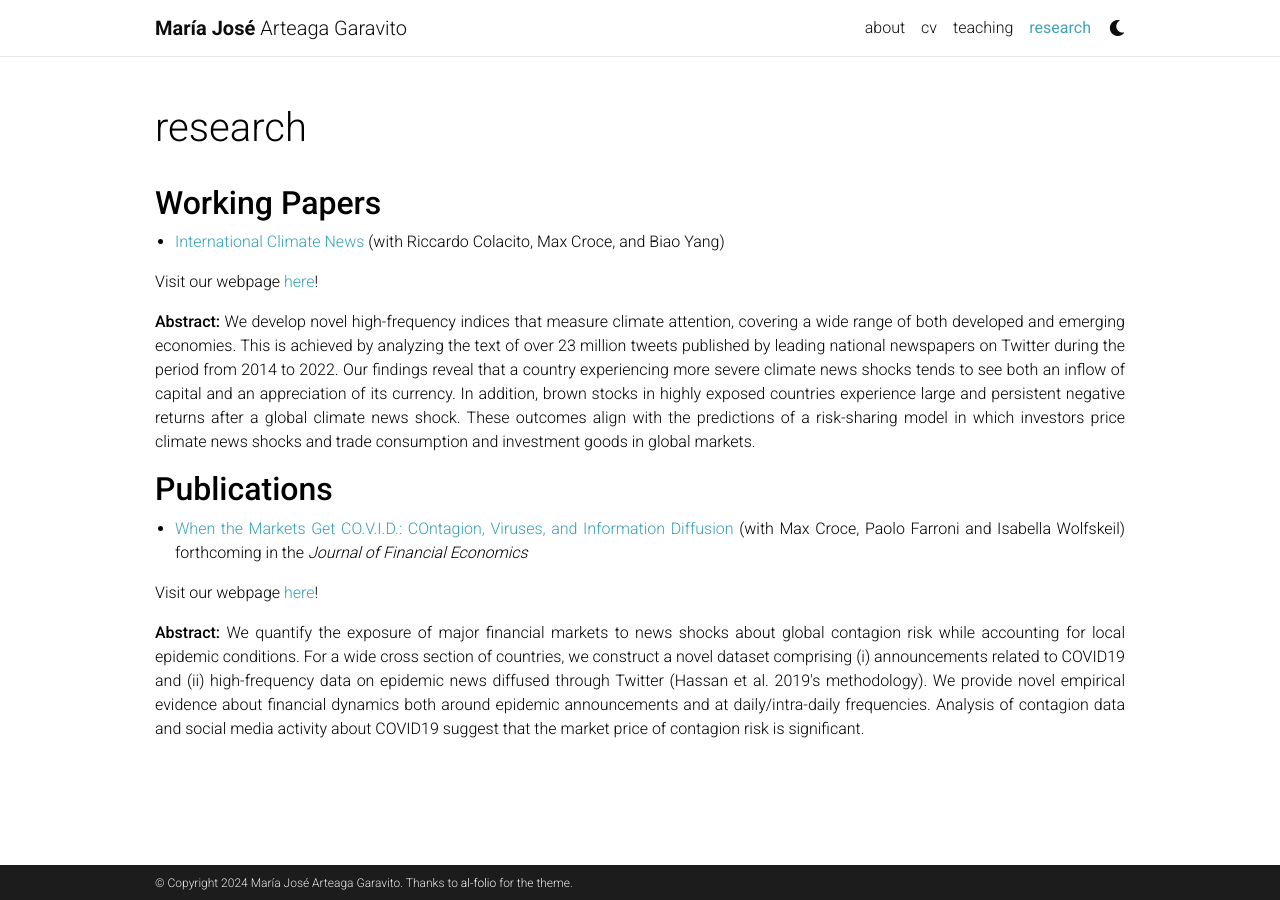
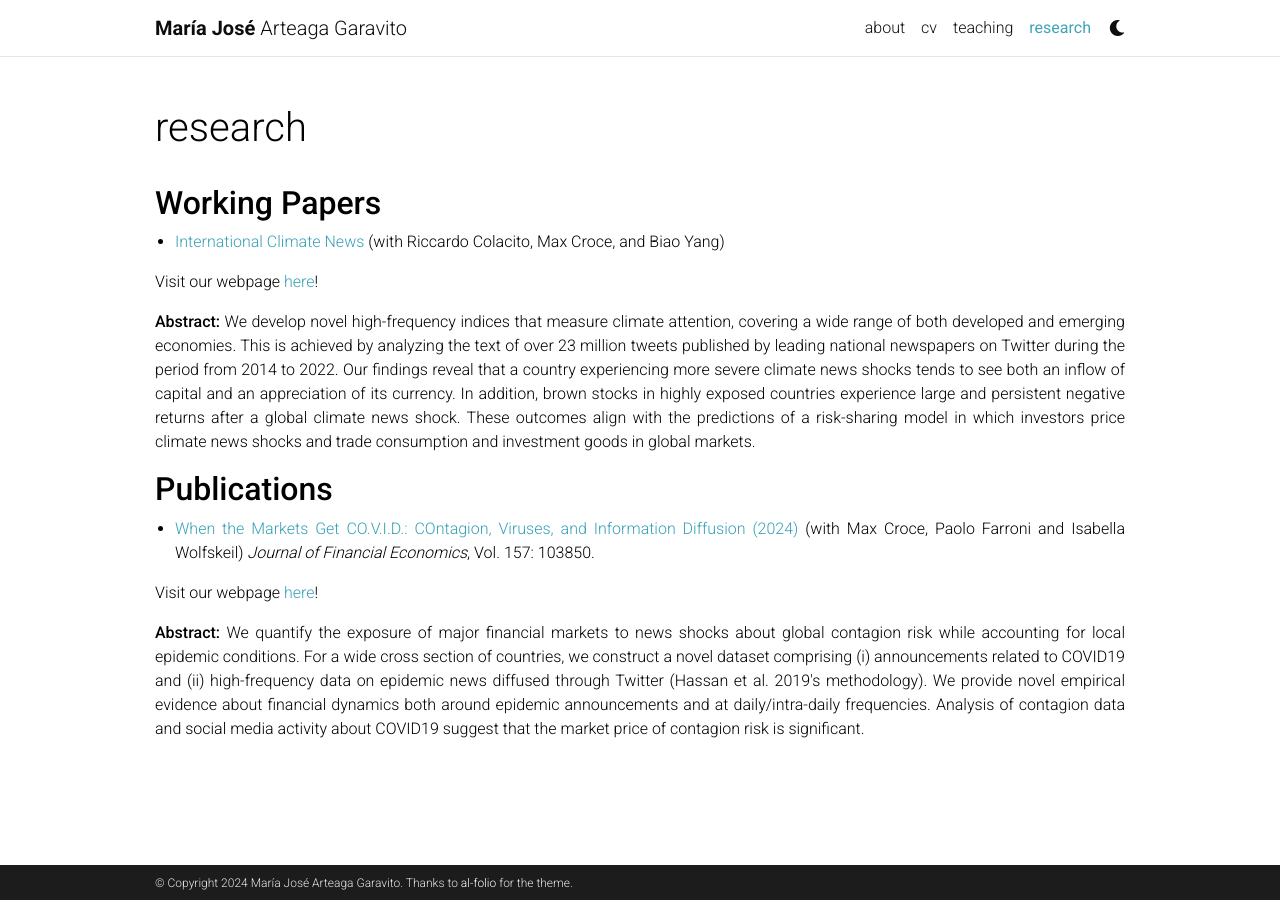
Before and after one commit to majoarteaga/majoarteaga.github.io, a Jekyll site: the page built from _pages/research.md, in a window 1280 px wide. Built offline with Jekyll 4.4.1, drawn with Linux system fonts in a browser that asks for light colours; comment, search, counter and statistics services are not loaded; a style sheet for code colours, icons or effects is not loaded.

Commit message:
Update research.md

```diff
--- a/_pages/research.md
+++ b/_pages/research.md
@@ -40,7 +40,7 @@ nav_order: 6
 
 <div class="text-column">
     <ul>
-        <li><a href="https://papers.ssrn.com/sol3/papers.cfm?abstract_id=3560347">When the Markets Get CO.V.I.D.: COntagion, Viruses, and Information Diffusion</a> (with Max Croce, Paolo Farroni and Isabella Wolfskeil) forthcoming in the <em>Journal of Financial Economics</em></li>
+        <li><a href="https://papers.ssrn.com/sol3/papers.cfm?abstract_id=3560347">When the Markets Get CO.V.I.D.: COntagion, Viruses, and Information Diffusion (2024)</a> (with Max Croce, Paolo Farroni and Isabella Wolfskeil) <em>Journal of Financial Economics</em>, Vol. 157: 103850.</li>
     </ul>
     <p>Visit our webpage <a href="https://sites.google.com/view/when-markets-get-covid/home?authuser=0">here</a>!</p>
     <p><strong>Abstract:</strong> We quantify the exposure of major financial markets to news shocks about global contagion risk while accounting for local epidemic conditions. For a wide cross section of countries, we construct a novel dataset comprising (i) announcements related to COVID19 and (ii) high-frequency data on epidemic news diffused through Twitter (Hassan et al. 2019's methodology). We provide novel empirical evidence about financial dynamics both around epidemic announcements and at daily/intra-daily frequencies. Analysis of contagion data and social media activity about COVID19 suggest that the market price of contagion risk is significant.</p>
```
